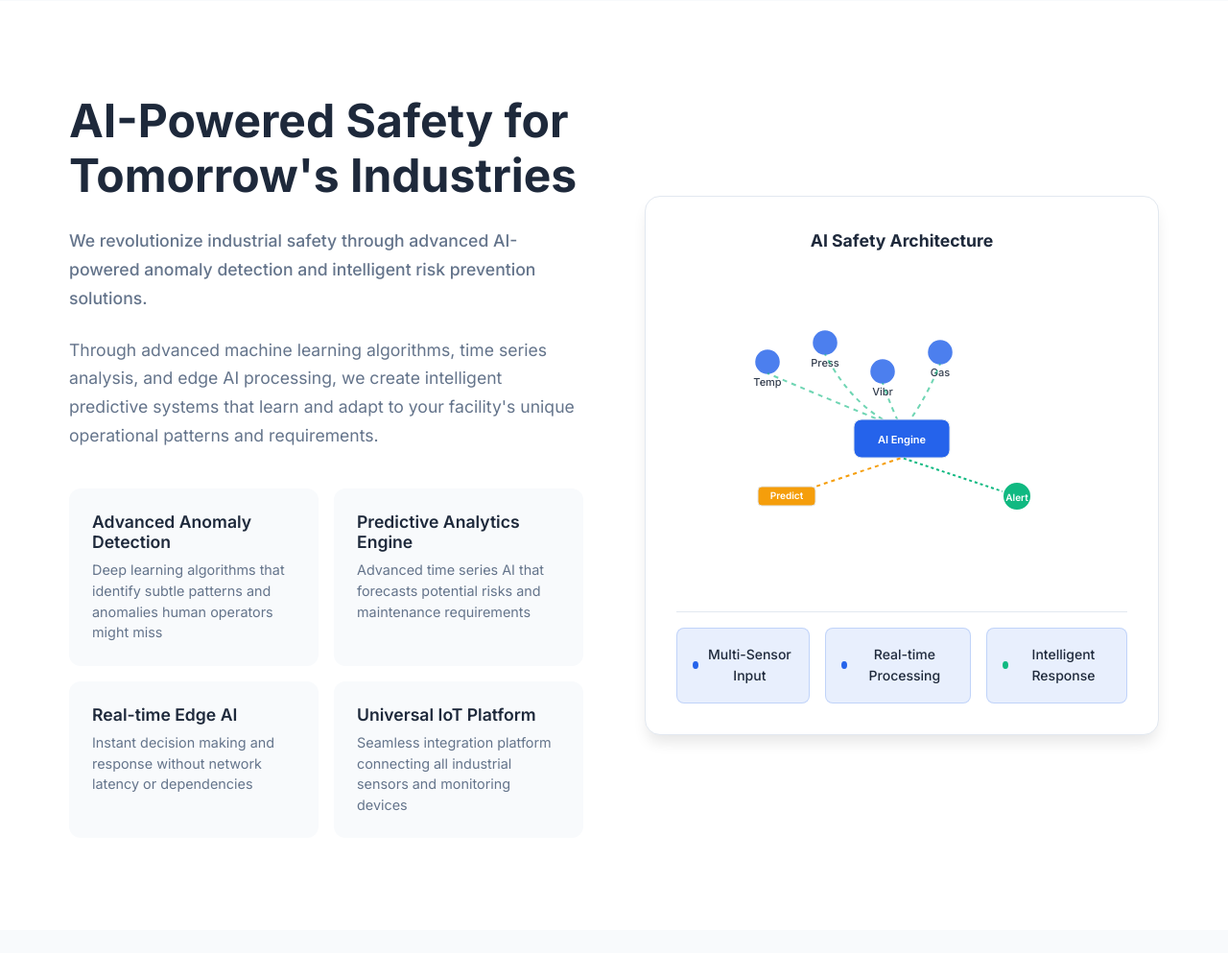
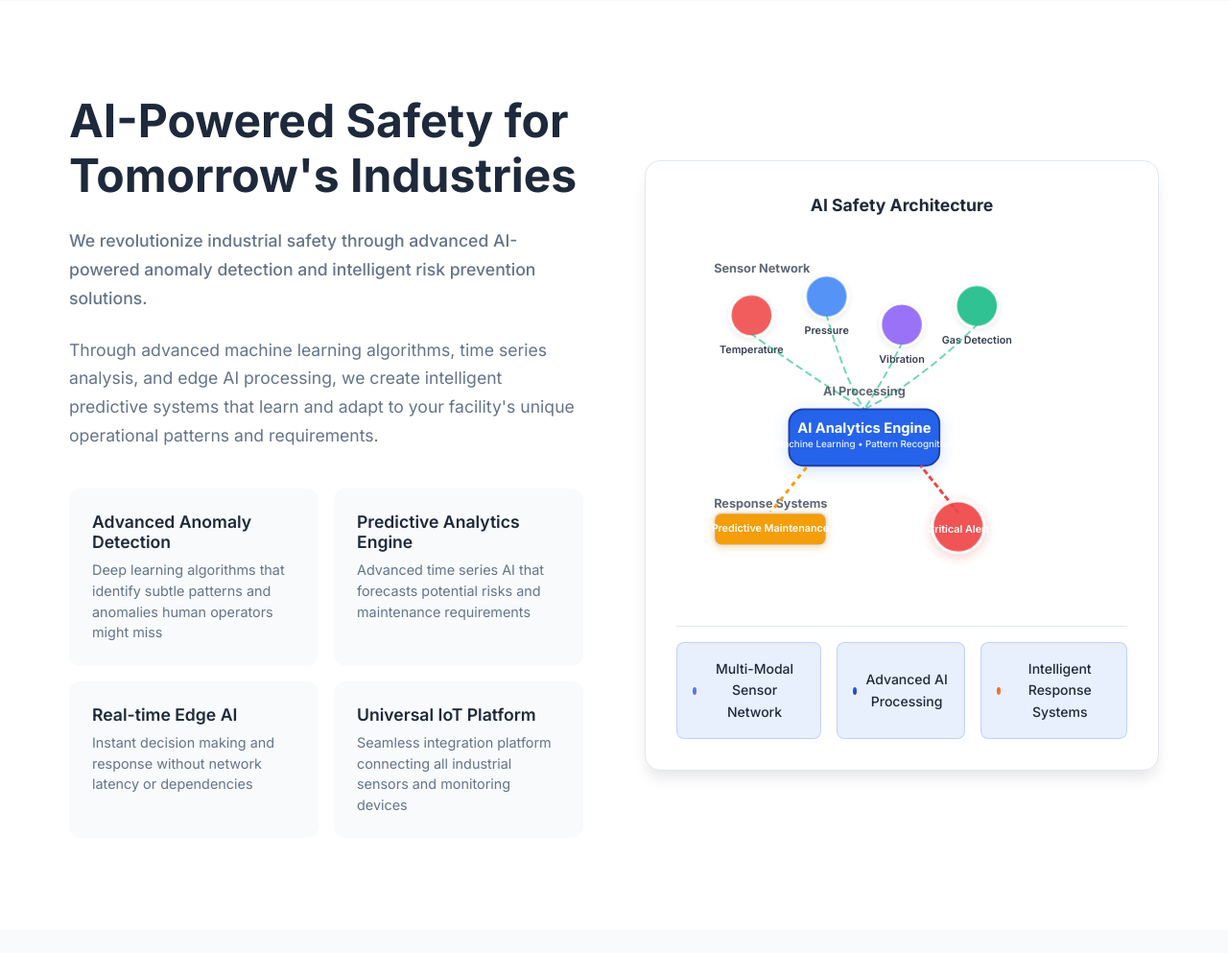
Before and after one commit to superhyuk/home2, a Flask app: page /about in a window 1280 px wide. Shown: the part 265-1258 px from the top of the page at 96% size. Run offline with Flask 3, Linux system fonts and the light colour scheme.

Commit message:
0804fix about ver3

```diff
--- a/templates/about.html
+++ b/templates/about.html
@@ -70,45 +70,49 @@
                     </div>
 
                     <div class="architecture-diagram">
-                        <svg viewBox="0 0 400 300" class="diagram-svg">
-                            <!-- Sensor Layer -->
+                        <svg viewBox="0 0 480 360" class="diagram-svg">
+                            <!-- Input Sensors -->
                             <g class="sensor-layer">
-                                <circle cx="60" cy="80" r="12" class="sensor-node" />
-                                <circle cx="120" cy="60" r="12" class="sensor-node" />
-                                <circle cx="180" cy="90" r="12" class="sensor-node" />
-                                <circle cx="240" cy="70" r="12" class="sensor-node" />
-                                <text x="60" y="105" text-anchor="middle" class="node-label">Temp</text>
-                                <text x="120" y="85" text-anchor="middle" class="node-label">Press</text>
-                                <text x="180" y="115" text-anchor="middle" class="node-label">Vibr</text>
-                                <text x="240" y="95" text-anchor="middle" class="node-label">Gas</text>
+                                <text x="40" y="25" class="layer-title">Sensor Network</text>
+                                <circle cx="80" cy="70" r="20" class="sensor-node temperature" />
+                                <circle cx="160" cy="50" r="20" class="sensor-node pressure" />
+                                <circle cx="240" cy="80" r="20" class="sensor-node vibration" />
+                                <circle cx="320" cy="60" r="20" class="sensor-node gas" />
+                                <text x="80" y="110" text-anchor="middle" class="node-label">Temperature</text>
+                                <text x="160" y="90" text-anchor="middle" class="node-label">Pressure</text>
+                                <text x="240" y="120" text-anchor="middle" class="node-label">Vibration</text>
+                                <text x="320" y="100" text-anchor="middle" class="node-label">Gas Detection</text>
                             </g>
 
-                            <!-- Data Flow -->
+                            <!-- Data Flow Lines -->
                             <g class="data-flow">
-                                <path d="M60 92 Q 150 130 200 150" stroke="#2563eb" stroke-width="2" fill="none" class="flow-line" />
-                                <path d="M120 72 Q 150 130 200 150" stroke="#2563eb" stroke-width="2" fill="none" class="flow-line" />
-                                <path d="M180 102 Q 190 130 200 150" stroke="#2563eb" stroke-width="2" fill="none" class="flow-line" />
-                                <path d="M240 82 Q 220 130 200 150" stroke="#2563eb" stroke-width="2" fill="none" class="flow-line" />
+                                <path d="M80 90 Q 150 140 200 170" stroke="#2563eb" stroke-width="3" fill="none" class="flow-line" opacity="0.8" />
+                                <path d="M160 70 Q 180 140 200 170" stroke="#2563eb" stroke-width="3" fill="none" class="flow-line" opacity="0.8" />
+                                <path d="M240 100 Q 220 140 200 170" stroke="#2563eb" stroke-width="3" fill="none" class="flow-line" opacity="0.8" />
+                                <path d="M320 80 Q 260 140 200 170" stroke="#2563eb" stroke-width="3" fill="none" class="flow-line" opacity="0.8" />
                             </g>
 
-                            <!-- AI Processing Center -->
+                            <!-- AI Processing Engine -->
                             <g class="ai-center">
-                                <rect x="150" y="140" width="100" height="40" rx="8" class="ai-processor" />
-                                <text x="200" y="165" text-anchor="middle" class="processor-label">AI Engine</text>
+                                <text x="200" y="155" text-anchor="middle" class="layer-title">AI Processing</text>
+                                <rect x="120" y="170" width="160" height="60" rx="15" class="ai-processor" />
+                                <text x="200" y="195" text-anchor="middle" class="processor-label">AI Analytics Engine</text>
+                                <text x="200" y="210" text-anchor="middle" class="processor-sublabel">Machine Learning • Pattern Recognition</text>
                             </g>
 
-                            <!-- Output Flow -->
-                            <g class="output-flow">
-                                <path d="M200 180 L 320 220" stroke="#10b981" stroke-width="2" fill="none" class="output-line" />
-                                <circle cx="320" cy="220" r="15" class="output-node" />
-                                <text x="320" y="225" text-anchor="middle" class="output-label">Alert</text>
-                            </g>
+                            <!-- Output Systems -->
+                            <g class="output-systems">
+                                <text x="40" y="275" class="layer-title">Response Systems</text>
 
-                            <!-- Prediction Flow -->
-                            <g class="prediction-flow">
-                                <path d="M200 180 L 80 220" stroke="#f59e0b" stroke-width="2" fill="none" class="prediction-line" />
-                                <rect x="50" y="210" width="60" height="20" rx="4" class="prediction-node" />
-                                <text x="80" y="223" text-anchor="middle" class="prediction-label">Predict</text>
+                                <!-- Predictive Maintenance -->
+                                <path d="M140 230 L 100 280" stroke="#f59e0b" stroke-width="3" fill="none" class="prediction-line" />
+                                <rect x="40" y="280" width="120" height="35" rx="8" class="prediction-node" />
+                                <text x="100" y="300" text-anchor="middle" class="output-label">Predictive Maintenance</text>
+
+                                <!-- Critical Alerts -->
+                                <path d="M260 230 L 300 280" stroke="#ef4444" stroke-width="3" fill="none" class="alert-line" />
+                                <circle cx="300" cy="295" r="25" class="alert-node" />
+                                <text x="300" y="301" text-anchor="middle" class="output-label">Critical Alert</text>
                             </g>
                         </svg>
                     </div>
@@ -116,15 +120,15 @@
                     <div class="architecture-features">
                         <div class="feature-item">
                             <div class="feature-dot sensor"></div>
-                            <span>Multi-Sensor Input</span>
+                            <span>Multi-Modal Sensor Network</span>
                         </div>
                         <div class="feature-item">
-                            <div class="feature-dot ai"></div>
-                            <span>Real-time Processing</span>
+                            <div class="feature-dot processing"></div>
+                            <span>Advanced AI Processing</span>
                         </div>
                         <div class="feature-item">
                             <div class="feature-dot output"></div>
-                            <span>Intelligent Response</span>
+                            <span>Intelligent Response Systems</span>
                         </div>
                     </div>
                 </div>
@@ -309,74 +313,103 @@
 .diagram-svg {
     width: 100%;
     height: auto;
-    max-height: 300px;
+    max-height: 400px;
+}
+
+.layer-title {
+    font-size: 13px;
+    font-weight: 700;
+    fill: var(--text-dark);
+    opacity: 0.7;
 }
 
 .sensor-node {
-    fill: var(--primary-color);
     stroke: var(--bg-white);
-    stroke-width: 2;
-    animation: sensorPulse 2s infinite;
+    stroke-width: 3;
+    animation: sensorPulse 3s infinite;
+    filter: drop-shadow(0 2px 4px rgba(0, 0, 0, 0.1));
 }
+
+.sensor-node.temperature { fill: #ef4444; }
+.sensor-node.pressure { fill: #3b82f6; }
+.sensor-node.vibration { fill: #8b5cf6; }
+.sensor-node.gas { fill: #10b981; }
 
 .ai-processor {
     fill: var(--primary-color);
-    stroke: var(--border-color);
-    stroke-width: 1;
+    stroke: var(--secondary-color);
+    stroke-width: 2;
+    filter: drop-shadow(0 4px 8px rgba(37, 99, 235, 0.2));
 }
 
-.output-node {
-    fill: var(--accent-color);
+.alert-node {
+    fill: #ef4444;
     stroke: var(--bg-white);
-    stroke-width: 2;
+    stroke-width: 3;
+    filter: drop-shadow(0 3px 6px rgba(239, 68, 68, 0.3));
+    animation: alertPulse 2s infinite;
 }
 
 .prediction-node {
     fill: #f59e0b;
     stroke: var(--border-color);
-    stroke-width: 1;
+    stroke-width: 2;
+    filter: drop-shadow(0 2px 4px rgba(245, 158, 11, 0.3));
 }
 
 .flow-line {
-    stroke-dasharray: 5,5;
+    stroke-dasharray: 8,4;
+    animation: flowAnimation 3s linear infinite;
+}
+
+.alert-line {
+    stroke-dasharray: 6,3;
     animation: flowAnimation 2s linear infinite;
 }
 
-.output-line {
-    stroke-dasharray: 3,3;
-    animation: flowAnimation 1.5s linear infinite;
-}
-
 .prediction-line {
-    stroke-dasharray: 4,4;
+    stroke-dasharray: 5,5;
     animation: flowAnimation 2.5s linear infinite;
 }
 
-.node-label, .processor-label, .output-label, .prediction-label {
+.node-label {
     font-size: 11px;
     fill: var(--text-dark);
-    font-weight: 500;
+    font-weight: 600;
 }
 
 .processor-label {
     fill: white;
-    font-weight: 600;
+    font-weight: 700;
+    font-size: 15px;
 }
 
-.output-label, .prediction-label {
+.processor-sublabel {
+    fill: white;
+    font-weight: 500;
     font-size: 10px;
+    opacity: 0.9;
+}
+
+.output-label {
+    font-size: 11px;
     fill: white;
     font-weight: 600;
 }
 
 @keyframes sensorPulse {
-    0%, 100% { r: 12; opacity: 1; }
-    50% { r: 14; opacity: 0.8; }
+    0%, 100% { r: 20; opacity: 1; }
+    50% { r: 24; opacity: 0.8; }
+}
+
+@keyframes alertPulse {
+    0%, 100% { r: 25; opacity: 1; }
+    50% { r: 28; opacity: 0.9; }
 }
 
 @keyframes flowAnimation {
     0% { stroke-dashoffset: 0; }
-    100% { stroke-dashoffset: 10; }
+    100% { stroke-dashoffset: 12; }
 }
 
 .architecture-features {
@@ -402,9 +435,25 @@
     border-radius: 50%;
 }
 
-.feature-dot.sensor { background: var(--primary-color); }
-.feature-dot.ai { background: var(--primary-color); }
-.feature-dot.output { background: var(--accent-color); }
+.feature-dot.sensor {
+    background: linear-gradient(135deg, #ef4444, #3b82f6, #8b5cf6, #10b981);
+    background-size: 200% 200%;
+    animation: gradientShift 4s ease infinite;
+}
+.feature-dot.processing {
+    background: linear-gradient(135deg, var(--primary-color), var(--secondary-color));
+}
+.feature-dot.output {
+    background: linear-gradient(135deg, #ef4444, #f59e0b);
+    background-size: 200% 200%;
+    animation: gradientShift 3s ease infinite;
+}
+
+@keyframes gradientShift {
+    0% { background-position: 0% 50%; }
+    50% { background-position: 100% 50%; }
+    100% { background-position: 0% 50%; }
+}
 
 .safety-ecosystem {
     padding: 6rem 0;
```
